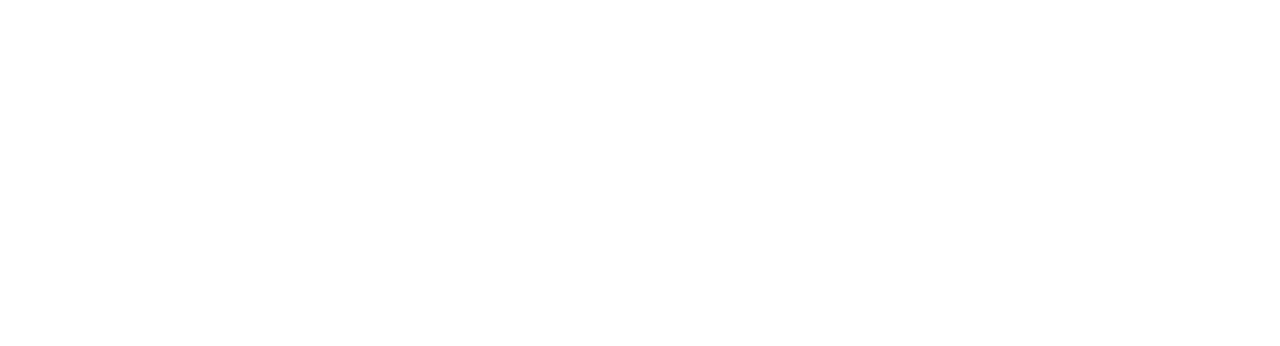
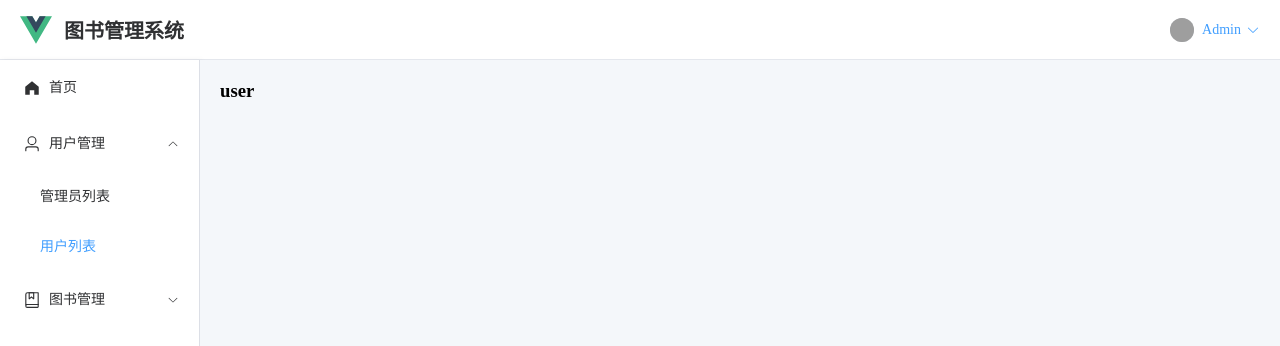
Before and after one commit to poolzsy/library, a Vue app in the folder frontend/: page /user in a window 1280 px wide. Before the commit this address had no page. Shown: the top 346 px of the page. Built offline with nearby package versions, Linux system fonts and the light colour scheme; sample sign-in values are in the browser's storage; grey boxes are pictures that could not be loaded.

Commit message:
页面布局

```diff
--- /dev/null
+++ b/frontend/src/assets/css/Layout.css
@@ -0,0 +1,68 @@
+.layout-container {
+    height: 100vh;
+}
+
+/* 头部样式 */
+.el-header {
+    background-color: #ffffff;
+    display: flex;
+    align-items: center;
+    justify-content: space-between;
+    border-bottom: 1px solid #e4e7ed;
+    box-shadow: 0 2px 4px rgba(0, 0, 0, 0.05);
+    padding: 0 24px;
+}
+
+.logo-title {
+    display: flex;
+    align-items: center;
+    font-size: 20px;
+    font-weight: 600;
+    color: #303133;
+    cursor: pointer;
+}
+
+.logo-img {
+    height: 32px;
+    width: 32px;
+    margin-right: 12px;
+}
+
+/* 头部右侧用户菜单 */
+.user-menu .el-dropdown-link {
+    cursor: pointer;
+    display: flex;
+    align-items: center;
+    color: var(--el-color-primary);
+}
+
+.user-menu .el-dropdown-link .el-avatar {
+    margin-right: 8px;
+}
+
+.user-menu .el-dropdown-link:focus {
+    outline: none;
+}
+
+/* 侧边栏菜单样式 */
+.el-aside {
+    background-color: #ffffff;
+    box-shadow: 2px 0 6px rgba(0, 0, 0, 0.05);
+    transition: width 0.3s;
+}
+
+.el-menu-vertical {
+    height: 100%;
+    border-right: none;
+}
+
+/* 主内容区样式 */
+.el-main {
+    background-color: #f4f7fa;
+}
+
+html,
+body {
+    margin: 0;
+    padding: 0;
+}
--- /dev/null
+++ b/frontend/src/layout/Layout.vue
@@ -0,0 +1,75 @@
+<template>
+    <div class="common-layout">
+        <el-container class="layout-container">
+            <!-- 头部区域 -->
+            <el-header>
+                <div class="logo-title">
+                    <img src="@/assets/logo.svg" alt="logo" class="logo-img" />
+                    <span>图书管理系统</span>
+                </div>
+                <!-- 右侧用户菜单 -->
+                <div class="user-menu">
+                    <el-dropdown>
+                        <span class="el-dropdown-link">
+                            <el-avatar size="small"
+                                src="https://cube.elemecdn.com/3/7c/3ea6beec64369c2642b92c6726f1epng.png" />
+                            <span>Admin</span>
+                            <el-icon class="el-icon--right"><arrow-down /></el-icon>
+                        </span>
+                        <template #dropdown>
+                            <el-dropdown-menu>
+                                <el-dropdown-item>个人中心</el-dropdown-item>
+                                <el-dropdown-item>修改密码</el-dropdown-item>
+                                <el-dropdown-item divided>退出登录</el-dropdown-item>
+                            </el-dropdown-menu>
+                        </template>
+                    </el-dropdown>
+                </div>
+            </el-header>
+
+            <el-container>
+                <!-- 侧边栏区域 -->
+                <el-aside width="200px">
+                    <el-menu :default-active="$route.path" :router="true" class="el-menu-vertical">
+                        <el-menu-item index="/home">
+                            <el-icon><home-filled /></el-icon>
+                            <span>首页</span>
+                        </el-menu-item>
+                        <el-sub-menu index="user-management">
+                            <template #title>
+                                <el-icon>
+                                    <user />
+                                </el-icon>
+                                <span>用户管理</span>
+                            </template>
+                            <el-menu-item index="/admin">管理员列表</el-menu-item>
+                            <el-menu-item index="/user">用户列表</el-menu-item>
+                        </el-sub-menu>
+                        <el-sub-menu index="book-management">
+                            <template #title>
+                                <el-icon>
+                                    <collection />
+                                </el-icon>
+                                <span>图书管理</span>
+                            </template>
+                            <el-menu-item index="/book-list">图书列表</el-menu-item>
+                        </el-sub-menu>
+                    </el-menu>
+                </el-aside>
+
+                <!-- 主体内容区域 -->
+                <el-main>
+                    <RouterView />
+                </el-main>
+            </el-container>
+        </el-container>
+    </div>
+</template>
+
+<script setup>
+import { ArrowDown, HomeFilled, User, Collection } from '@element-plus/icons-vue'
+</script>
+
+<style>
+@import '@/assets/css/Layout.css';
+</style>
--- a/frontend/src/router/index.js
+++ b/frontend/src/router/index.js
@@ -1,12 +1,26 @@
 import { createRouter, createWebHistory } from 'vue-router'
+import Layout from '../layout/Layout.vue'
 
 const router = createRouter({
   history: createWebHistory(import.meta.env.BASE_URL),
   routes: [
     {
       path: '/',
-      name: 'home',
-      component: () => import('../views/Home.vue'),
+      name: 'Layout',
+      component: Layout,
+      redirect: '/home',
+      children: [
+        {
+          path: 'home',
+          name: 'home',
+          component: () => import('../views/Home.vue')
+        },
+        {
+          path: 'user',
+          name: 'user',
+          component: () => import('../views/user/User.vue')
+        },
+      ],
     },
     {
       path: '/login',
--- a/frontend/src/views/Home.vue
+++ b/frontend/src/views/Home.vue
@@ -1,7 +1,5 @@
 <template>
     <div class="home">
-        <h1>Welcome to the Home Page</h1>
-        <p>This is the main landing page of the application.</p>
+        <h1>home</h1>
     </div>
-    <el-button type="primary">Logout</el-button>
 </template>
--- /dev/null
+++ b/frontend/src/views/user/User.vue
@@ -0,0 +1,5 @@
+<template>
+    <div class="user">
+        <h1>user</h1>
+    </div>
+</template>
```
